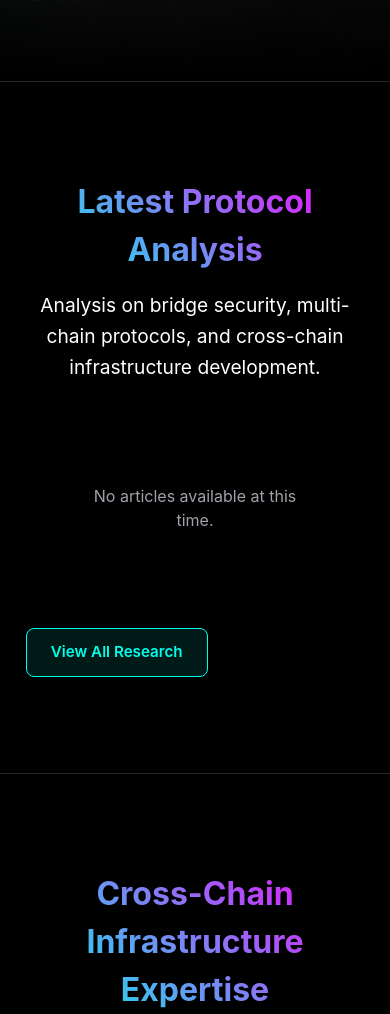
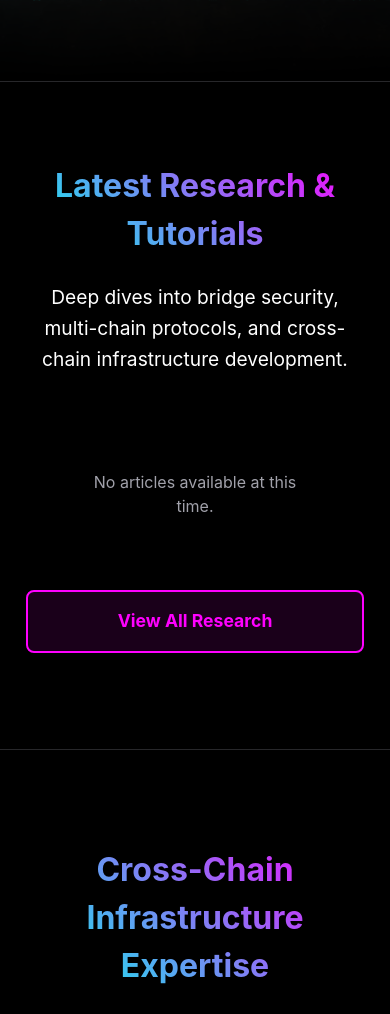
Before and after one commit to zzzandy-eth/web3fuel, a Flask app: page / in a window 390 px wide; the page is wider, and only the part inside the window is pictured. Shown: the part 843-1857 px from the top of that part. Run offline with Flask 3, Linux system fonts and the light colour scheme; data that the repository does not hold is empty.

Commit message:
Redesign View All Research button and improve section styling
- Move button to right of article cards using absolute positioning
- Change button color to magenta with >> text that expands on hover
- Add responsive breakpoints: button below cards at 1650px, single column at 1250px
- Update section title to "Latest Research & Tutorials"
- Improve spacing between title, subtitle, and articles
- Fix category tag and read time sizing for medium screens
- Make article titles always use primary color
- Update log message formatting in blog.py

```diff
--- a/backend/routes/blog.py
+++ b/backend/routes/blog.py
@@ -189,7 +189,7 @@ def process_post_data(post):
                         if 'source_url' in media:
                             featured_image = media['source_url']
                             featured_image_sizes['full'] = media['source_url']
-                            print(f"✓ Found source_url: {featured_image}")
+                            print(f"[OK] Found source_url: {featured_image}")
 
                         # Extract all available sizes for responsive images
                         if 'media_details' in media and 'sizes' in media['media_details']:
@@ -200,7 +200,7 @@ def process_post_data(post):
                             for size_name, size_data in sizes.items():
                                 if 'source_url' in size_data:
                                     featured_image_sizes[size_name] = size_data['source_url']
-                                    print(f"✓ Found size {size_name}: {size_data['source_url']}")
+                                    print(f"[OK] Found size {size_name}: {size_data['source_url']}")
 
                             # If no source_url was found, try to get the best available size
                             if not featured_image:
@@ -208,14 +208,14 @@ def process_post_data(post):
                                 for size_name in ['large', 'medium_large', 'medium', 'full', 'thumbnail']:
                                     if size_name in sizes and 'source_url' in sizes[size_name]:
                                         featured_image = sizes[size_name]['source_url']
-                                        print(f"✓ Found image via sizes[{size_name}]: {featured_image}")
+                                        print(f"[OK] Found image via sizes[{size_name}]: {featured_image}")
                                         break
 
                         # Fallback to guid if available
                         if not featured_image and 'guid' in media and 'rendered' in media['guid']:
                             featured_image = media['guid']['rendered']
                             featured_image_sizes['guid'] = media['guid']['rendered']
-                            print(f"✓ Found image via guid: {featured_image}")
+                            print(f"[OK] Found image via guid: {featured_image}")
 
                 except Exception as e:
                     print(f"Error processing _embedded media: {e}")
@@ -240,7 +240,7 @@ def process_post_data(post):
                     if 'source_url' in media_data:
                         featured_image = media_data['source_url']
                         featured_image_sizes['full'] = media_data['source_url']
-                        print(f"✓ Found via direct API source_url: {featured_image}")
+                        print(f"[OK] Found via direct API source_url: {featured_image}")
 
                     if 'media_details' in media_data and 'sizes' in media_data['media_details']:
                         sizes = media_data['media_details']['sizes']
@@ -253,7 +253,7 @@ def process_post_data(post):
                             for size_name in ['large', 'medium_large', 'medium', 'full']:
                                 if size_name in sizes and 'source_url' in sizes[size_name]:
                                     featured_image = sizes[size_name]['source_url']
-                                    print(f"✓ Found via direct API sizes[{size_name}]: {featured_image}")
+                                    print(f"[OK] Found via direct API sizes[{size_name}]: {featured_image}")
                                     break
                 else:
                     print(f"Direct API call failed: {media_response.status_code}")
@@ -268,9 +268,9 @@ def process_post_data(post):
                 featured_image = 'https:' + featured_image
             elif featured_image.startswith('/'):
                 featured_image = WORDPRESS_SITE_URL + featured_image
-            print(f"✓ FINAL FEATURED IMAGE: {featured_image}")
+            print(f"[OK] FINAL FEATURED IMAGE: {featured_image}")
         else:
-            print("✗ NO FEATURED IMAGE FOUND")
+            print("[ERR] NO FEATURED IMAGE FOUND")
 
         # Clean up all image URLs in sizes dict
         for size_name in featured_image_sizes:
@@ -363,11 +363,11 @@ def process_post_data(post):
             'word_count': word_count
         }
 
-        print(f"✓ Processed post successfully")
+        print(f"[OK] Processed post successfully")
         return result
 
     except Exception as e:
-        print(f"✗ Error processing post: {e}")
+        print(f"[ERR] Error processing post: {e}")
         import traceback
         traceback.print_exc()
         return None
--- a/backend/routes/home.py
+++ b/backend/routes/home.py
@@ -1,8 +1,18 @@
 from flask import Blueprint, render_template
+from .blog import fetch_wordpress_posts, get_cached_data, get_cache_key
 
 # Create blueprint
 home_bp = Blueprint('home', __name__)
 
 @home_bp.route('/')
 def home():
-    return render_template('index.html')
+    # Fetch 3 most recent blog posts for homepage
+    cache_key = get_cache_key("homepage_posts", per_page=3, page=1)
+
+    def fetch_posts():
+        return fetch_wordpress_posts(per_page=3, page=1)
+
+    blog_data = get_cached_data(cache_key, fetch_posts)
+    recent_posts = blog_data.get('posts', []) if blog_data.get('success') else []
+
+    return render_template('index.html', recent_posts=recent_posts)
--- a/frontend/static/css/globals.css
+++ b/frontend/static/css/globals.css
@@ -462,7 +462,7 @@ header {
 
 /* Services Section - Using Homepage2 Style */
 .services-section {
-    padding: 6rem 0;
+    padding: 5rem 0;
     border-top: 1px solid var(--border-color);
     border-bottom: 1px solid var(--border-color);
 }
@@ -504,7 +504,7 @@ header {
 .latest-analysis-title {
     font-size: 2.8rem;
     font-weight: 700;
-    margin-bottom: 1rem;
+    margin-bottom: 1.5rem;
     text-align: center;
     background: linear-gradient(45deg, var(--primary), var(--secondary));
     -webkit-background-clip: text;
@@ -515,16 +515,20 @@ header {
 .latest-analysis-subtitle {
     font-size: 1.2rem;
     color: var(--text);
-    margin-bottom: calc(1.5rem + 30px);
+    margin-bottom: 3rem;
     line-height: 1.6;
     text-align: center;
+}
+
+.blog-section-wrapper {
+    position: relative;
+    margin-bottom: 1rem;
 }
 
 .blog-cards-grid {
     display: grid;
     grid-template-columns: repeat(3, 1fr);
     gap: 2rem;
-    margin-bottom: 3rem;
 }
 
 .blog-card-link {
@@ -553,13 +557,9 @@ header {
 .blog-card-title {
     font-size: 1.3rem;
     font-weight: 600;
-    color: var(--text);
+    color: var(--primary);
     margin-bottom: 0.75rem;
     line-height: 1.3;
-}
-
-.blog-card:hover .blog-card-title {
-    color: var(--primary);
 }
 
 .blog-card-excerpt {
@@ -593,28 +593,45 @@ header {
     color: var(--text-muted);
 }
 
-.view-all-research {
-    text-align: left;
-    margin-top: 2rem;
-}
-
 .view-all-btn {
-    display: inline-block;
-    padding: 0.75rem 1.5rem;
-    background: rgba(0, 255, 234, 0.1);
-    border: 1px solid var(--primary);
-    color: var(--primary);
-    font-size: 0.95rem;
-    font-weight: 600;
+    position: absolute;
+    right: -20px;
+    top: 50%;
+    transform: translateX(100%) translateY(-50%);
+    display: flex;
+    align-items: center;
+    justify-content: center;
+    padding: 1rem 1.25rem;
+    background: rgba(255, 0, 255, 0.1);
+    border: 2px solid var(--secondary);
+    color: var(--secondary);
+    font-size: 1.1rem;
+    font-weight: 700;
     border-radius: 8px;
     text-decoration: none;
     transition: all 0.3s ease;
+    white-space: nowrap;
+}
+
+.view-all-btn .btn-default {
+    display: inline;
+}
+
+.view-all-btn .btn-hover {
+    display: none;
 }
 
 .view-all-btn:hover {
-    background: var(--primary);
-    color: var(--background);
-    box-shadow: 0 0 20px rgba(0, 255, 234, 0.4);
+    background: rgba(255, 0, 255, 0.2);
+    box-shadow: 0 0 20px rgba(255, 0, 255, 0.4);
+}
+
+.view-all-btn:hover .btn-default {
+    display: none;
+}
+
+.view-all-btn:hover .btn-hover {
+    display: inline;
 }
 
 .no-posts-message {
@@ -624,19 +641,59 @@ header {
     padding: 3rem;
 }
 
-@media (max-width: 1024px) {
-    .blog-cards-grid {
-        grid-template-columns: repeat(2, 1fr);
-    }
-}
-
-@media (max-width: 768px) {
+@media (max-width: 1650px) {
+    .view-all-btn {
+        position: static;
+        transform: none;
+        width: 100%;
+        margin-top: 1.5rem;
+    }
+
+    .view-all-btn .btn-default {
+        display: none;
+    }
+
+    .view-all-btn .btn-hover {
+        display: inline;
+    }
+
+    .blog-card-meta {
+        gap: 0.5rem;
+    }
+
+    .blog-card-category {
+        font-size: 0.7rem;
+        padding: 0.2rem 0.5rem;
+    }
+
+    .blog-card-readtime {
+        font-size: 0.75rem;
+    }
+}
+
+@media (max-width: 1250px) {
     .blog-cards-grid {
         grid-template-columns: 1fr;
     }
 
+    .blog-card-meta {
+        flex-wrap: wrap;
+        gap: 0.5rem;
+    }
+}
+
+@media (max-width: 768px) {
     .latest-analysis-title {
         font-size: 2rem;
+    }
+
+    .blog-card-category {
+        font-size: 0.75rem;
+        padding: 0.2rem 0.6rem;
+    }
+
+    .blog-card-readtime {
+        font-size: 0.8rem;
     }
 }
 
--- a/frontend/templates/index.html
+++ b/frontend/templates/index.html
@@ -36,9 +36,10 @@
 <!-- Latest Protocol Analysis Section -->
 <section class="services-section">
     <div class="container">
-        <h2 class="latest-analysis-title">Latest Protocol Analysis</h2>
-        <p class="latest-analysis-subtitle">Analysis on bridge security, multi-chain protocols, and cross-chain infrastructure development.</p>
+        <h2 class="latest-analysis-title">Latest Research & Tutorials</h2>
+        <p class="latest-analysis-subtitle">Deep dives into bridge security, multi-chain protocols, and cross-chain infrastructure development.</p>
 
+        <div class="blog-section-wrapper">
             <div class="blog-cards-grid">
                 {% for post in recent_posts %}
                 <a href="{{ post.link }}" target="_blank" rel="noopener noreferrer" class="blog-card-link">
@@ -58,8 +59,10 @@
                 {% endfor %}
             </div>
 
-        <div class="view-all-research">
-            <a href="/blog" class="view-all-btn">View All Research</a>
+            <a href="/blog" class="view-all-btn">
+                <span class="btn-default">>></span>
+                <span class="btn-hover">View All Research</span>
+            </a>
         </div>
     </div>
 </section>
```
Lines whose indentation alone changed are shown as unchanged.
